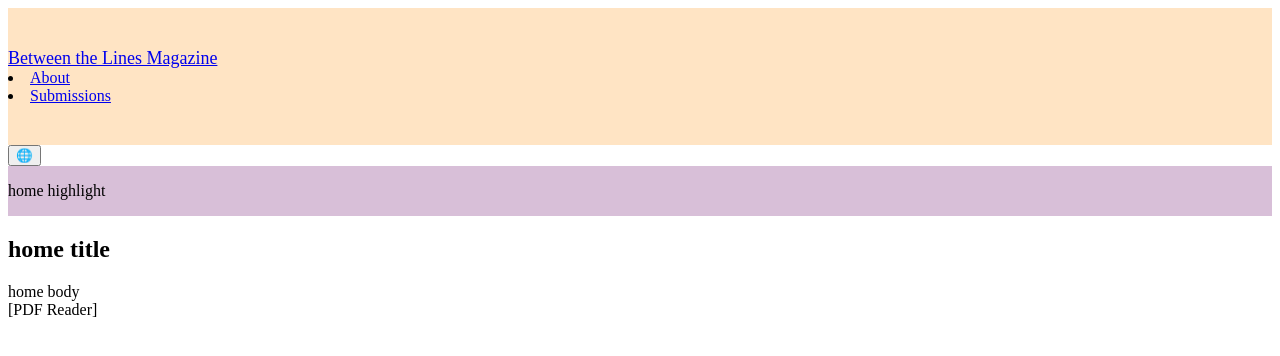
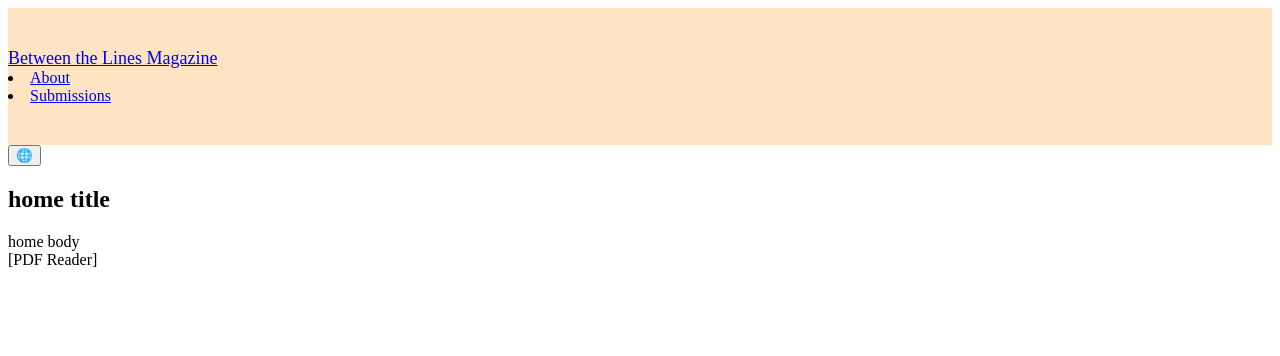
Before and after one commit to joyzwang/joyzwang.github.io, a React (Create React App) app in the folder app/: page / in a window 1280 px wide. Shown: the top 356 px of the page. Built offline with nearby package versions, Linux system fonts and the light colour scheme.

Commit message:
fix: null highlight box generation

```diff
--- /dev/null
+++ b/app/src/Highlight.js
@@ -0,0 +1,13 @@
+function Highlight({ content }) {
+  if (!content) {
+    return;
+  }
+
+  return (
+    <div
+      className="highlight"
+      dangerouslySetInnerHTML={{ __html: content }}
+    ></div>
+  );
+}
+export default Highlight;
--- a/app/src/Home.js
+++ b/app/src/Home.js
@@ -1,18 +1,18 @@
 import { cleanPage } from "./utils/cleanPage";
 import { useOutletContext } from "react-router-dom";
 import { getPageInLanguage } from "./utils/getPageInLanguage.js";
+import Highlight from "./Highlight.js";
 
 function Home({ language }) {
   var content = getPageInLanguage("home", useOutletContext(language));
 
   content = cleanPage(content);
 
+  console.log(content.highlight);
+
   return (
     <>
-      <div
-        className="highlight"
-        dangerouslySetInnerHTML={{ __html: content.highlight }}
-      ></div>
+      <Highlight content={content.highlight} />
       <h2 dangerouslySetInnerHTML={{ __html: content.title }} />
       <div
         className="body"
--- a/app/src/content/pages.json
+++ b/app/src/content/pages.json
@@ -2,7 +2,7 @@
   "home": {
     "en": {
       "title": "home title",
-      "highlight": "home highlight",
+      "highlight": "",
       "body": "home body"
     },
     "cn": {
```
Also changed, not shown: app/src/utils/languages.js (line endings or trailing spaces).
